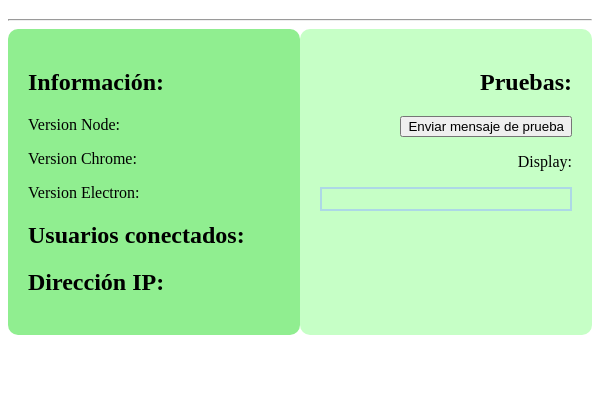
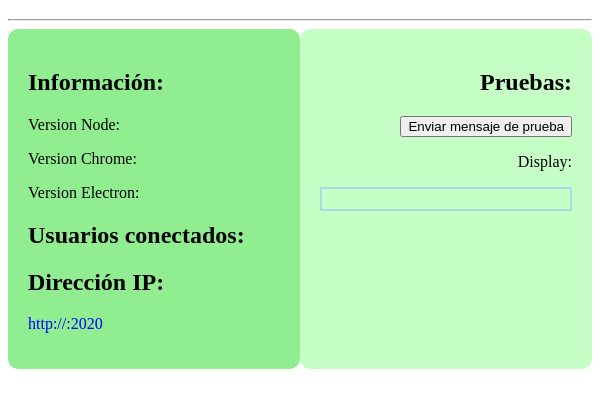
Before and after one commit to maria-cecilia-c/LTAW-Practicas, an Electron app: page P4/index.html in a window 600 px wide. Shown: the part 101-508 px from the top of the page. Drawn offline with Linux system fonts and the light colour scheme; no server answers.

Commit message:
ya  versiones falta los usuarios y todo lo demas

```diff
--- a/P4/index.html
+++ b/P4/index.html
@@ -29,7 +29,7 @@
 
             <h2>Usuarios conectados:</h2>
 
-            <h2>Dirección IP:</h2>
+            <h2>Dirección IP:</h2> <p><span id="info4" class="blue"></span></p>
         </div>
 
         <div class="mensajes">
--- a/P4/index.js
+++ b/P4/index.js
@@ -1,4 +1,5 @@
 const electron = require('electron');
+const ip = require('ip');
 
 console.log("Hola desde el proceso de la web...");
 
@@ -8,6 +9,7 @@ const display = document.getElementById("display");
 const info1 = document.getElementById("info1");
 const info2 = document.getElementById("info2");
 const info3 = document.getElementById("info3");
+const info4 = document.getElementById("info4");
 const print = document.getElementById("print");
 
 //-- Acceder a la API de node para obtener la info
@@ -16,7 +18,8 @@ const print = document.getElementById("print");
 info1.textContent = process.version;
 info2.textContent = process.versions.chrome;
 info3.textContent = process.versions.electron;
-
+const url = "http://" + ip.address() + ":" + 2020;
+info4.textContent = url;
 
 btn_test.onclick = () => {
     display.innerHTML += "TEST! ";
--- a/P4/main.js
+++ b/P4/main.js
@@ -11,6 +11,8 @@ let win = null;
 //-- ejecuta esta función
 electron.app.on('ready', () => {
     console.log("Evento Ready!");
+
+
 
     //-- Crear la ventana principal de nuestra aplicación
     win = new electron.BrowserWindow({
--- a/P4/package.json
+++ b/P4/package.json
@@ -27,6 +27,7 @@
         "electron": "^18.0.1"
     },
     "dependencies": {
-        "electron-builder": "^24.13.3"
+        "electron-builder": "^24.13.3",
+        "ip": "^2.0.1"
     }
 }
```
Also changed, not shown: 1 other file.
